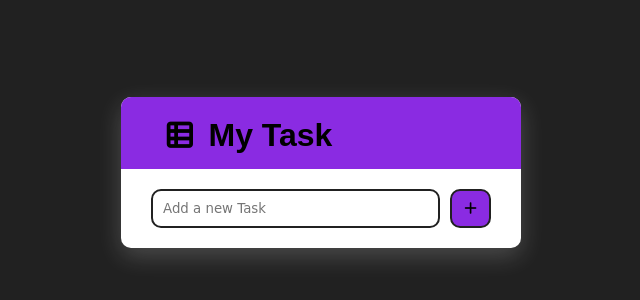
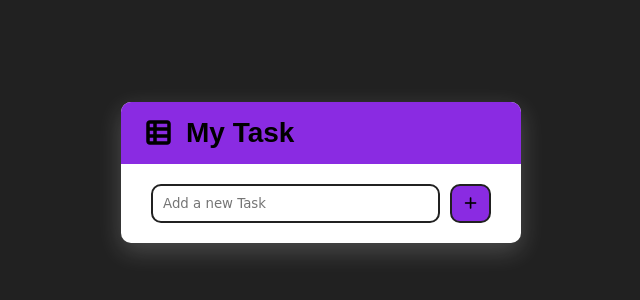
Before and after one commit to nallabellisriparthuu/TODO-application, a plain HTML site: page index.html in a window 1280 px wide. Shown: the part 228-528 px from the top of the page, without its empty margins (319-959 px from the left). Drawn offline with Linux system fonts and the light colour scheme; a web font is replaced by a local one.

Commit message:
some chmages

```diff
--- a/style.css
+++ b/style.css
@@ -12,6 +12,7 @@ body {
   align-items: center;
   height: 100vh;
   background-color: #212121;
+  padding: 10px;
 }
 
 .icon-table-list {
@@ -20,7 +21,8 @@ body {
 
 .todo-app {
   background-color: #fff;
-  width: 400px;
+  max-width: 400px;
+  width: 90%;
   border-radius: 10px;
   text-align: center;
   box-shadow: 0 8px 25px rgba(250, 249, 249, 0.2);
@@ -28,17 +30,17 @@ body {
 
 #todo-heading {
   display: flex;
-  flex-direction: row;
   align-items: center;
   background-color: blueviolet;
   gap: 10px;
-  padding: 20px 20px 15px 40px;
+  padding: 15px 20px;
   border-top-left-radius: 10px;
   border-top-right-radius: 10px;
 }
 
-#todo-heading ,.icon-table-list, h1{
+.icon-table-list, h1{
     font-family: "Passero One", sans-serif;
+    font-size: clamp(18px, 4vw, 28px);
 }
 
 #todo-input-container {
```
Also changed, not shown: .devcontainer/devcontainer.json (added), 1 other file.
